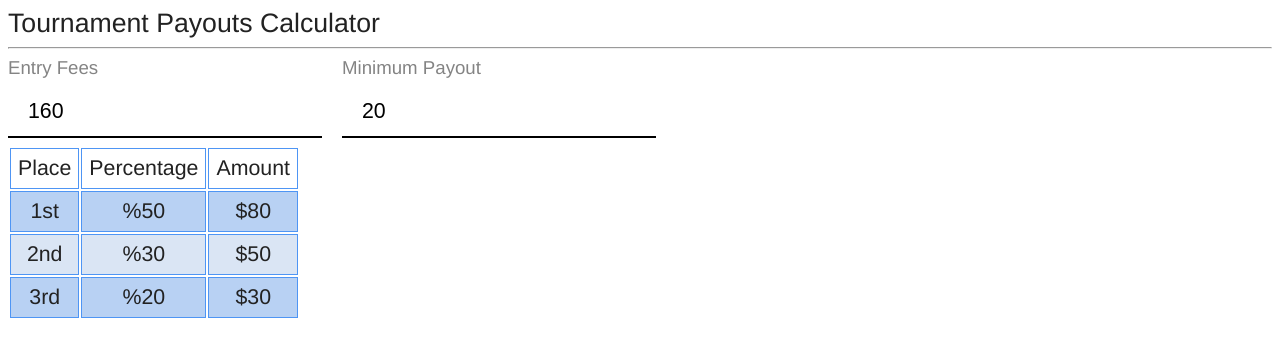
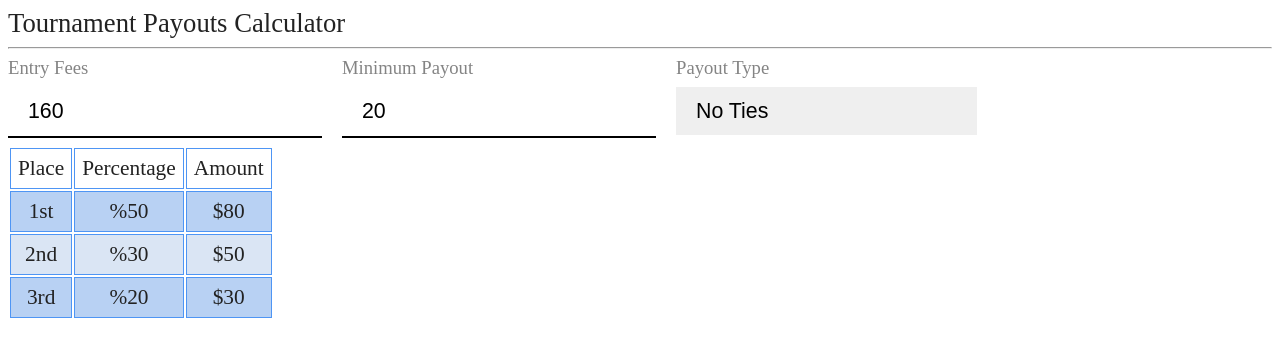
Before and after one commit to speaking-in-code/foosball-payouts, an Angular app: page / in a window 1280 px wide. Shown: the top 356 px of the page. Built offline with nearby package versions, Linux system fonts and the light colour scheme.

Commit message:
html for payout type

```diff
--- a/src/app/app.component.css
+++ b/src/app/app.component.css
@@ -1,11 +1,9 @@
 .title {
-  font-family: "Yanone Kaffeesatz", "Helvetica Neue", "HelveticaNeue", Arial;
   font-size: 20pt;
   color: #222222;
 }
 
 .main {
-  font-family: "Yanone Kaffeesatz", "Helvetica Neue", "HelveticaNeue", Arial;
   font-size: 16pt;
   color: #222222;
 }
@@ -23,6 +21,17 @@
   box-sizing: border-box;
   border: none;
   border-bottom: 2px solid;
+  display: block;
+}
+
+.form select {
+  -webkit-appearance: none;
+  -moz-appearance: none;
+  font-size: 16pt;
+  padding: 12px 20px;
+  margin: 8px 0;
+  box-sizing: border-box;
+  border: none;
   display: block;
 }
 
--- a/src/app/app.component.html
+++ b/src/app/app.component.html
@@ -8,9 +8,16 @@
     <label for="entryFees">Entry Fees</label>
     <input [(ngModel)]="entryFees" size=10 name="entryFees" type="number" min="0"/>
   </div>
-  <div style="float:left;">
+  <div style="float:left; margin-right:20px;">
     <label for="minimum">Minimum Payout</label>
     <input [(ngModel)]="minimum" size=10 name="minimum" type="number" min="1"/>
+  </div>
+  <div style="float:left">
+    <label for="payoutType">Payout Type</label>
+    <select [(ngModel)]="payoutType" name="payoutType">
+      <option value="1">No Ties</option>
+      <option value="2">Double Elimination Payouts</option>
+    </select>
   </div>
 </form>
 <table style="clear:left" class="TFtable">
--- a/src/app/app.component.ts
+++ b/src/app/app.component.ts
@@ -22,8 +22,8 @@ export class Payout {
  * Double elim: ties starting at 5/6.
  */
 export enum PayoutType {
-  Ranked,
-  DoubleElim,
+  Ranked = 1,
+  DoubleElim = 2,
 }
 
 /**
@@ -132,20 +132,21 @@ export class AppComponent implements DoCheck {
   }
 
   private getPayoutOptions(): Array<Table> {
-    return this.TABLES.get(this.payoutType);
+    return this.TABLES.get(Number(this.payoutType));
   }
 
   /**
    * Core function that recalculates payouts when values change.
    */
   private calculatePayouts(): void {
-    if (!this.validNumber(this.entryFees) || !this.validNumber(this.minimum)) {
+    const tableList = this.getPayoutOptions();
+    if (!this.validNumber(this.entryFees) || !this.validNumber(this.minimum) ||
+        !tableList) {
       this.actualPayouts = [];
       return;
     }
     const round = this.getRoundFactor();
     let ok = false;
-    const tableList = this.getPayoutOptions();
     for (const table of tableList) {
       if (this.attemptPayout(table, round)) {
         ok = true;
```
